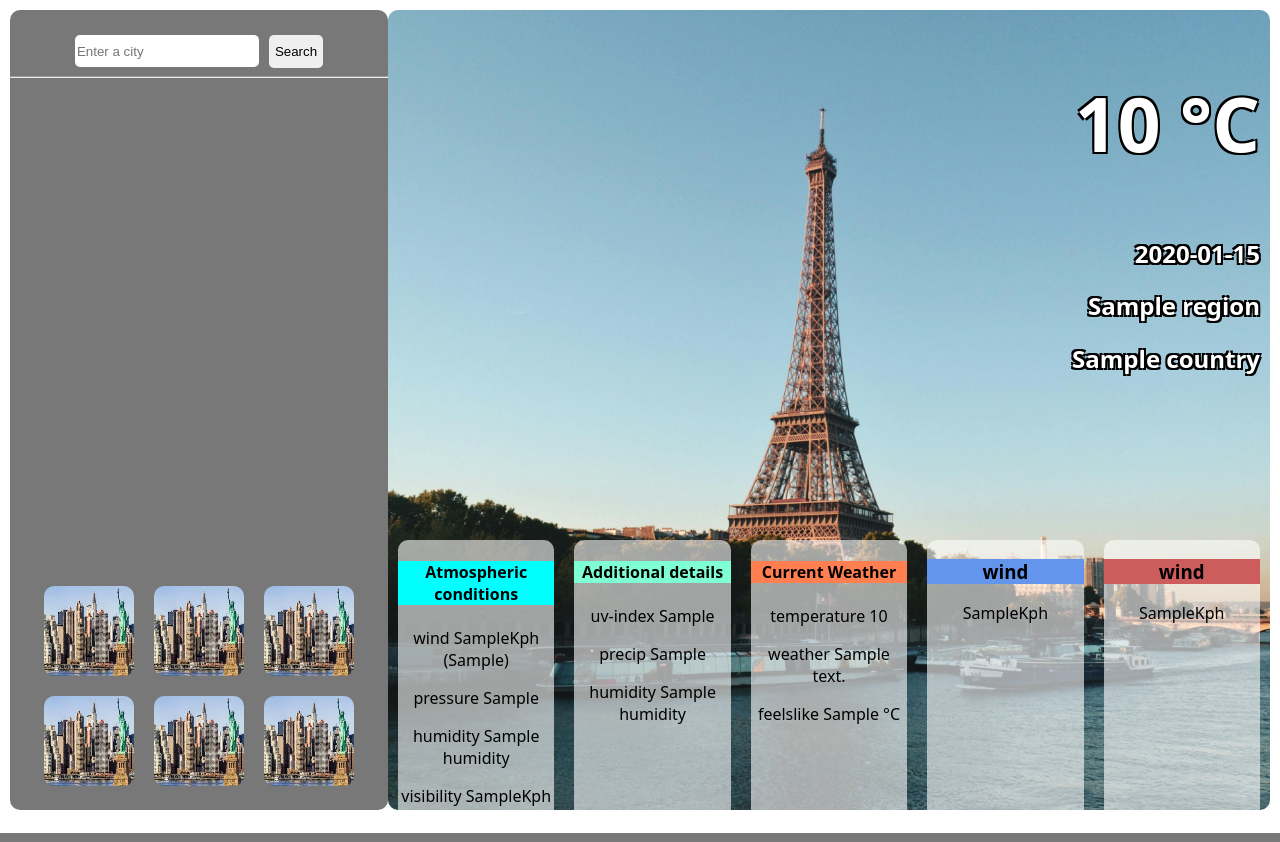
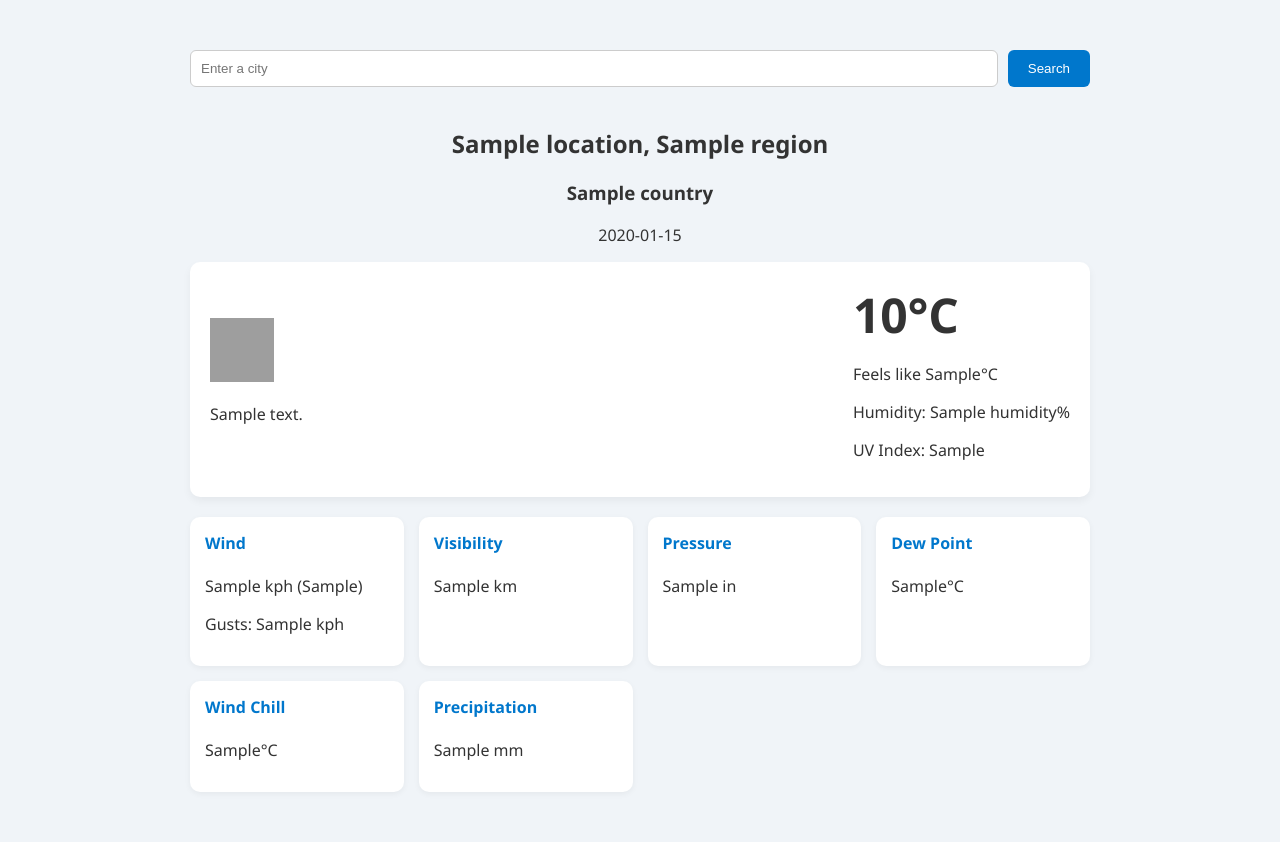
Before and after one commit to KRAKEN0067/weatherapp, a Flask app: page / in a window 1280 px wide. Run offline with Flask 3, Linux system fonts and the light colour scheme; a database or web service that is not in the repository returns one stand-in record (values such as "Sample title"); data that the repository does not hold is empty; grey boxes are pictures that could not be loaded.

Commit message:
fixed css

```diff
--- a/app.py
+++ b/app.py
@@ -17,6 +17,30 @@ def get_weather():
         response = requests.get(url)
         weather_data = response.json()
         return render_template('index.html', data=weather_data)
+'''
+@app.route("/", methods=["GET", "POST"])
+def index():
+    data = None
+    error = None
+
+    if request.method == "POST":
+        city = request.form["city"]
+        url = f"{BASE_URL}?key={API_KEY}&q={city}&aqi=no"
+
+        try:
+            response = requests.get(url)
+            result = response.json()
+
+            if "location" in result and "current" in result:
+                data = result
+            else:
+                error = f"City '{city}' not found. Please try again."
+
+        except Exception as e:
+            error = f"An error occurred: {str(e)}"
+
+    return render_template("index.html", data=data, error=error)
+    '''
 
 @app.route('/data',methods=["GET", "POST"])
 def data():
--- a/static/style.css
+++ b/static/style.css
@@ -1,138 +1,95 @@
+/* style.css */
+
 body {
-  /* Set a max-width to prevent excessive stretching */
-  margin: 10px;
-  min-width: 1000px;
-
-  font-family: system-ui, -apple-system, BlinkMacSystemFont, "Segoe UI", Roboto,
-    Oxygen, Ubuntu, Cantarell, "Open Sans", "Helvetica Neue", sans-serif;
+  font-family: 'Segoe UI', Tahoma, sans-serif;
+  margin: 0;
+  background-color: #f0f4f8;
+  color: #333;
 }
 
 .container {
-  display: grid;
-  grid-template-columns: 30% 70%;
-  grid-template-rows: 800px;
-
-  .item1 {
-    background-color: rgb(120, 120, 120);
-    border-radius: 10px;
-    min-width: 10%;
-
-    .search {
-      text-align: center;
-      padding-top: 25px;
-      justify-items: center;
-      justify-content: center;
-    }
-    .search input {
-      width: 180px;
-      height: 30px;
-      border: none;
-      border-radius: 5px;
-    }
-    .search button {
-      height: 33px;
-      border: none;
-      border-radius: 5px;
-    }
-  }
-  .item2 {
-    background-color: rgb(60, 60, 60);
-    background-image: url(../static/images/france.jpg);
-    background-size: cover;
-    background-position: center;
-    width: 100%;
-    height: 100%;
-    border-radius: 10px;
-    display: grid;
-    grid-template-rows: 65% 35%;
-    min-width: 100%;
-  }
+  max-width: 900px;
+  margin: 30px auto;
+  padding: 20px;
+  display: flex;
+  flex-direction: column;
+  gap: 20px;
 }
 
-.subitem2 {
-  display: grid;
-  grid-template-columns: 20% 20% 20% 20% 20%;
+.search {
+  display: flex;
+  gap: 10px;
+}
+
+.search input[type="text"] {
+  flex: 1;
+  padding: 10px;
+  border: 1px solid #ccc;
+  border-radius: 6px;
+}
+
+.search button {
+  padding: 10px 20px;
+  background-color: #0077cc;
+  color: #fff;
+  border: none;
+  border-radius: 6px;
+  cursor: pointer;
+  transition: background-color 0.3s ease;
+}
+
+.search button:hover {
+  background-color: #005fa3;
 }
 
 .city-info {
-  color: white;
-  text-align: right;
-  padding-right: 10px;
-  text-shadow:
-        -2px -2px 0 black,
-         2px -2px 0 black,
-        -2px  2px 0 black,
-         2px  2px 0 black;
-
-}
-.temperature {
-  font-size: 50px;
-  gap: 0;
-  padding: 0%;
-}
-.date-time {
-  gap: 0;
-  padding: 0;
-}
-
-.subsubitem {
-  padding: 10px;
-  border-radius: 10px;
-  display: flex;
-  justify-content: center;
-  align-items: center;
-}
-.inner {
-  width: 100%;
-  height: 100%;
-  background-color: rgb(255, 255, 255, 0.6);
-  border-radius: 10px;
   text-align: center;
 }
 
-.sub-container{
-  display: grid;
-  grid-template-columns: 100px 100px 100px;
-  grid-template-rows: 100px 100px;
-  text-align: center;
-  padding-top: 500px;
+.current-weather {
+  display: flex;
+  align-items: center;
+  justify-content: space-between;
+  background-color: white;
+  padding: 20px;
   border-radius: 10px;
-  gap: 10px;
-}
-.i1{
-
-  img{
-    border-radius: 10px;
-  }
+  box-shadow: 0 4px 8px rgba(0, 0, 0, 0.05);
+  flex-wrap: wrap;
 }
 
-.i1 {
-  font-size: 2rem;
-  color: #ffffff;
-  position: relative;
-  display: inline-block;
+.weather-icon img {
+  width: 64px;
+  height: 64px;
 }
 
-.i1::after,
-.i1::before {
-  content: '';
-  position: absolute;
-  width: 100%;
-  height: 2px;
-  background: linear-gradient(to right, #ff0000, #00ffff);
-  bottom: -5px;
-  left: 0;
-  transform: scaleX(0);
-  transform-origin: right;
-  transition: transform 0.4s ease-out;
+.temperature h1 {
+  font-size: 48px;
+  margin: 0;
 }
 
-.i1::before {
-  top: -5px;
-  transform-origin: left;
+.weather-stats {
+  display: grid;
+  grid-template-columns: repeat(auto-fit, minmax(180px, 1fr));
+  gap: 15px;
+  margin-top: 20px;
 }
 
-.i1:hover::after,
-.i1:hover::before {
-  transform: scaleX(1);
+.stat-box {
+  background-color: white;
+  padding: 15px;
+  border-radius: 10px;
+  box-shadow: 0 2px 6px rgba(0, 0, 0, 0.05);
 }
+
+.stat-box h4 {
+  margin-top: 0;
+  color: #0077cc;
+}
+.error-message {
+  background-color: #ffd1d1;
+  color: #a10000;
+  padding: 12px;
+  border-radius: 8px;
+  margin-bottom: 20px;
+  text-align: center;
+}
--- a/templates/index.html
+++ b/templates/index.html
@@ -3,156 +3,88 @@
   <head>
     <meta charset="UTF-8" />
     <meta name="viewport" content="width=device-width, initial-scale=1.0" />
-    <title>Document</title>
+    <title>Weather Dashboard</title>
     <link
       rel="stylesheet"
       href="{{ url_for('static', filename='style.css') }}"
     />
   </head>
   <body>
+    {% if error %}
+    <div class="error-message">
+      <p>{{ error }}</p>
+    </div>
+    {% endif %}
+
     <div class="container">
+      <!-- Search -->
       <div class="item1">
-        <div class="search">
-          <form action="/" method="POST" style="display: flex; gap: 10px">
-            <input
-              type="text"
-              name="city"
-              placeholder="Enter a city"
-              required
-            />
+        <form action="/" method="POST" class="search">
+          <input type="text" name="city" placeholder="Enter a city" required />
           <button type="submit">Search</button>
         </form>
-          <hr />
-          <div class="sub-container">
-            <div class="i1">
-              <a href="">
+      </div>
+
+      <!-- Weather Info -->
+      <div class="item2">
+        <div class="city-info">
+          <h2>
+            {{ data['location']['name'] }}, {{ data['location']['region'] }}
+          </h2>
+          <h3>{{ data['location']['country'] }}</h3>
+          <p>{{ data['location']['localtime'] }}</p>
+        </div>
+
+        <div class="current-weather">
+          <div class="weather-icon">
             <img
-                  src="{{ url_for('static', filename='images/newyork.jpeg') }}"
-                  alt=""
-                  height="90px"
-                  width="90px"
+              src="https:{{ data['current']['condition']['icon'] }}"
+              alt="{{ data['current']['condition']['text'] }}"
             />
-              </a>
+            <p>{{ data['current']['condition']['text'] }}</p>
           </div>
-            <div class="i1">
-              <a href="">
-                <img
-                  src="{{ url_for('static', filename='images/newyork.jpeg') }}"
-                  alt=""
-                  height="90px"
-                  width="90px"
-                />
-              </a>
-            </div>
-            <div class="i1">
-              <a href="">
-                <img
-                  src="{{ url_for('static', filename='images/newyork.jpeg') }}"
-                  alt=""
-                  height="90px"
-                  width="90px"
-                />
-              </a>
-            </div>
-            <div class="i1">
-              <a href="">
-                <img
-                  src="{{ url_for('static', filename='images/newyork.jpeg') }}"
-                  alt=""
-                  height="90px"
-                  width="90px"
-                />
-              </a>
-            </div>
-            <div class="i1">
-              <a href="">
-                <img
-                  src="{{ url_for('static', filename='images/newyork.jpeg') }}"
-                  alt=""
-                  height="90px"
-                  width="90px"
-                />
-              </a>
-            </div>
-            <div class="i1">
-              <a href="">
-                <img
-                  src="{{ url_for('static', filename='images/newyork.jpeg') }}"
-                  alt=""
-                  height="90px"
-                  width="90px"
-                />
-              </a>
+          <div class="temperature">
+            <h1>{{ data['current']['temp_c'] }}°C</h1>
+            <p>Feels like {{ data['current']['feelslike_c'] }}°C</p>
+            <p>Humidity: {{ data['current']['humidity'] }}%</p>
+            <p>UV Index: {{ data['current']['uv'] }}</p>
           </div>
         </div>
-        </div>
-      </div>
-      <div class="item2">
-        <div class="subitem1">
-          <div class="city-info">
-            <div class="temperature">
-              <h2>{{ data['current']['temp_c'] }} °C</h2>
-            </div>
-            <div class="date-time">
-              <h2>{{ data['location']['localtime'][:10] }}</h2>
-              <h2>{{ data['location']['localtime'][10:] }}</h2>
-            </div>
-            <div class="location">
-              <h2>{{ data['location']['region'] }}</h2>
-              <h2>{{ data['location']['country'] }}</h2>
-            </div>
-          </div>
-        </div>
-        <div class="subitem2">
-          <div class="subsubitem">
-            <div class="inner">
-              <h4 style="background-color: aqua">Atmospheric conditions</h4>
-              <p class="wind-speed">
-                wind {{ data['current']['wind_kph'] }}Kph ({{
+
+        <!-- Additional Stats -->
+        <div class="weather-stats">
+          <div class="stat-box">
+            <h4>Wind</h4>
+            <p>
+              {{ data['current']['wind_kph'] }} kph ({{
               data['current']['wind_dir'] }})
             </p>
-              <p class="pressure">
-                pressure {{ data['current']['pressure_in'] }}
-              </p>
-              <p class="humidity">humidity {{ data['current']['humidity'] }}</p>
-              <p class="visibility">
-                visibility {{ data['current']['vis_km'] }}Kph
-              </p>
+            <p>Gusts: {{ data['current']['gust_kph'] }} kph</p>
           </div>
+
+          <div class="stat-box">
+            <h4>Visibility</h4>
+            <p>{{ data['current']['vis_km'] }} km</p>
           </div>
-          <div class="subsubitem">
-            <div class="inner">
-              <h4 style="background-color: aquamarine">Additional details</h4>
-              <p class="uv-index">uv-index {{ data['current']['uv'] }}</p>
-              <p class="precipitation">
-                precip {{ data['current']['precip_in'] }}
-              </p>
-              <p class="humidity">humidity {{ data['current']['humidity'] }}</p>
+
+          <div class="stat-box">
+            <h4>Pressure</h4>
+            <p>{{ data['current']['pressure_in'] }} in</p>
           </div>
+
+          <div class="stat-box">
+            <h4>Dew Point</h4>
+            <p>{{ data['current']['dewpoint_c'] }}°C</p>
           </div>
-          <div class="subsubitem">
-            <div class="inner">
-              <h4 style="background-color: coral">Current Weather</h4>
-              <p class="temp">temperature {{ data['current']['temp_c'] }}</p>
-              <p class="Weather_condition">
-                weather {{ data['current']['condition']['text'] }}
-              </p>
-              <p class="feelsliketemp">
-                feelslike {{ data['current']['feelslike_c'] }} °C
-              </p>
+
+          <div class="stat-box">
+            <h4>Wind Chill</h4>
+            <p>{{ data['current']['windchill_c'] }}°C</p>
           </div>
-          </div>
-          <div class="subsubitem">
-            <div class="inner">
-              <h3 style="background-color: cornflowerblue">wind</h3>
-              <p class="wind-speed">{{ data['current']['wind_kph'] }}Kph</p>
-            </div>
-          </div>
-          <div class="subsubitem">
-            <div class="inner">
-              <h3 style="background-color: indianred">wind</h3>
-              <p class="wind-speed">{{ data['current']['wind_kph'] }}Kph</p>
-            </div>
+
+          <div class="stat-box">
+            <h4>Precipitation</h4>
+            <p>{{ data['current']['precip_mm'] }} mm</p>
           </div>
         </div>
       </div>
```
Also changed, not shown: static/images/WEST-BENGAL.jpg (deleted), static/images/france.jpg (deleted), static/images/newyork.jpeg (deleted), static/images/westbengal.webp (deleted). Lines whose indentation alone changed are shown as unchanged.
